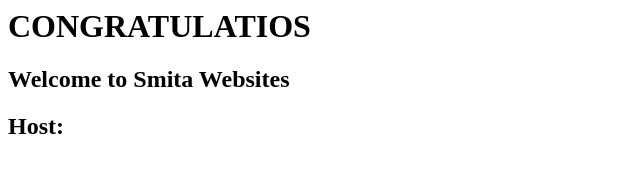
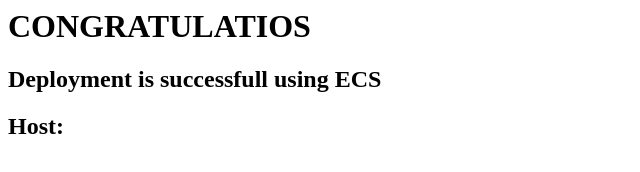
Before and after one commit to smita1more/AWS-cicd-ecr-codebuild-esc, a plain HTML site: page index.html in a window 1280 px wide. Shown: the whole page, without its empty margins (0-640 px from the left). Drawn offline with Linux system fonts and the light colour scheme.

Commit message:
Update index.html

```diff
--- a/index.html
+++ b/index.html
@@ -1,7 +1,7 @@
 <html>
 <body>
     <h1>CONGRATULATIOS</h1>
-    <h2>Welcome to Smita Websites</h2>
+    <h2>Deployment is successfull using ECS</h2>
     <h2>Host: <!--#echo var="HOSTNAME" --></h2>
 </body>
 </html>
```
